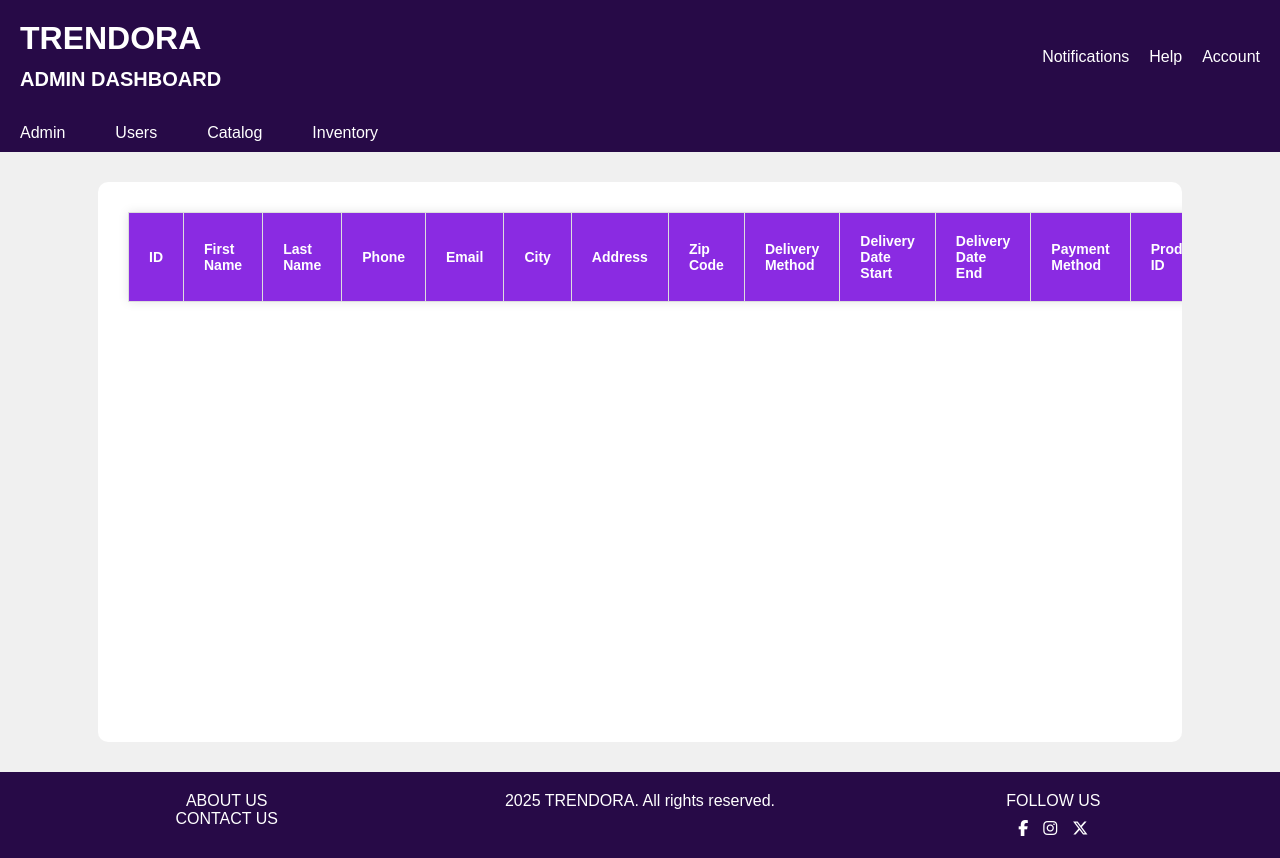
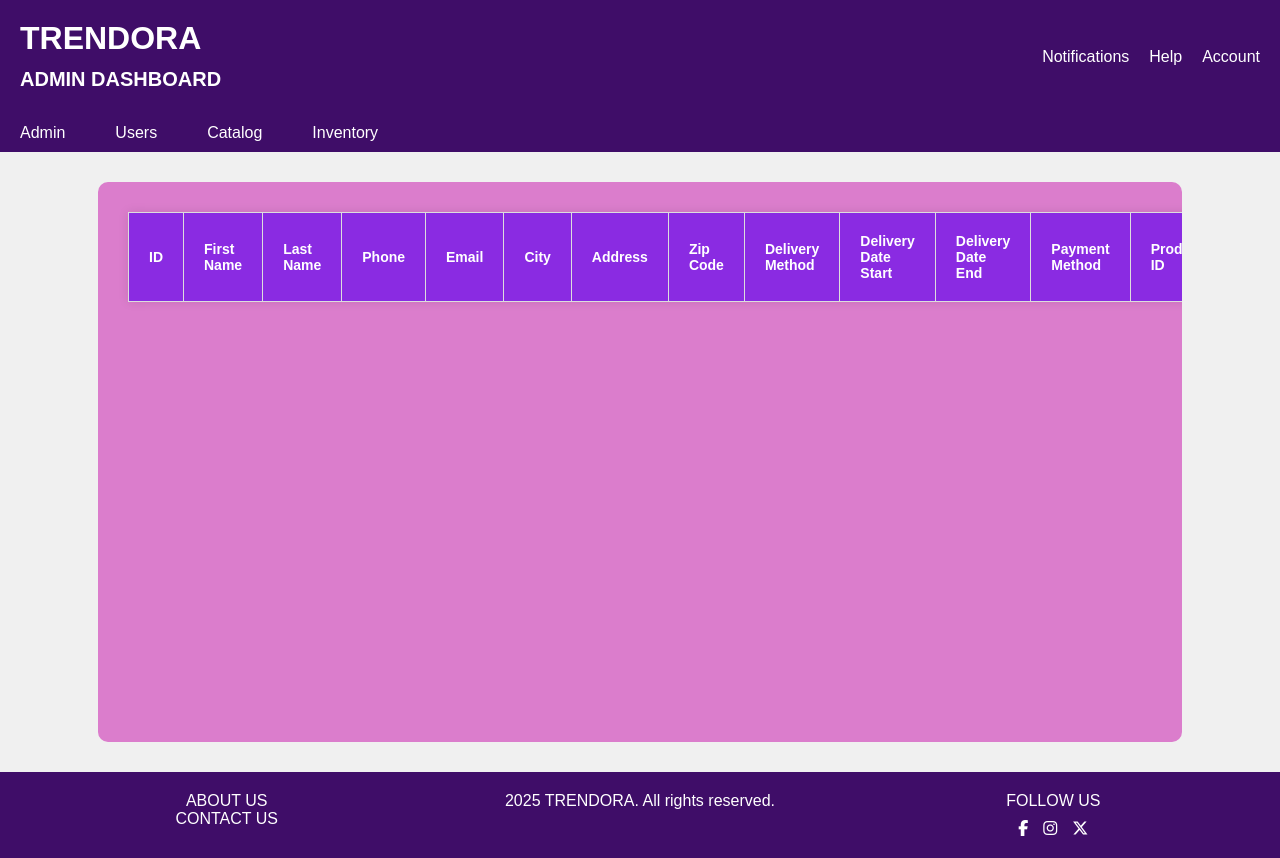
Before and after one commit to llonne-dellosa25/Trendora, a PHP site: page /dashboard.html in a window 1280 px wide. Run offline with PHP 8.4, Linux system fonts and the light colour scheme; data that the repository does not hold is empty.

Commit message:
Update color scheme: change background colors for header, menu, and footer to #3f0d68 for consistency across styles

```diff
--- a/html/admin_catalog.html
+++ b/html/admin_catalog.html
@@ -18,7 +18,7 @@
   <!-- Header -->
   <div class="header">
     <div>
-      <h1>TRENDORA <br><span style="font-size:20px;">CENTER</span></h1>
+      <h1>TRENDORA <br><span >CENTER</span></h1>
     </div>
     <div class="top-nav">
       <input type="text" placeholder="Search inventory..." class="topbar-input" />
--- a/html/dashboard.css
+++ b/html/dashboard.css
@@ -13,7 +13,7 @@ html, body {
   }
 
   .header {
-    background-color: #270a47;
+    background-color: #3f0d68;
     color: white;
     padding: 20px;
     display: flex;
@@ -35,7 +35,7 @@ html, body {
   }
 
   .menu {
-    background-color: #270a47;
+    background-color: #3f0d68;
     color: white;
     display: flex;
     padding: 10px 20px;
@@ -50,7 +50,7 @@ html, body {
   .container {
     width: 80%;
     margin: 30px auto;
-    background: #fff;
+    background: #db7dcc;
     padding: 30px;
     border-radius: 10px;
     min-height: 500px;
@@ -119,7 +119,7 @@ html, body {
 
 
   .footer {
-    background-color: #270a47;
+    background-color:#3f0d68;
     color: white;
     display: flex;
     justify-content: space-between;
--- a/html/inventory.css
+++ b/html/inventory.css
@@ -13,7 +13,7 @@ body {
 }
 
 .header {
-  background-color: #270a47;
+  background-color: #3f0d68;
   color: white;
   padding: 20px;
   display: flex;
@@ -44,7 +44,7 @@ body {
 
 
 .menu {
-  background-color: #270a47;
+  background-color: #3f0d68;
   color: white;
   display: flex;
   padding: 10px 20px;
@@ -98,7 +98,7 @@ body {
 }
 
 .footer {
-  background-color: #270a47;
+  background-color: #3f0d68;
   color: white;
   display: flex;
   justify-content: space-between;
--- a/html/user_list.css
+++ b/html/user_list.css
@@ -13,7 +13,7 @@ body {
 }
 
 .header {
-  background-color: #270a47;
+  background-color: #3f0d68;
   color: white;
   padding: 20px;
   display: flex;
@@ -35,7 +35,7 @@ body {
 }
 
 .menu {
-  background-color: #270a47;
+  background-color: #3f0d68;
   color: white;
   display: flex;
   padding: 10px 20px;
@@ -85,7 +85,7 @@ body {
   }
 
   .footer {
-    background-color: #270a47;
+    background-color: #3f0d68;
     color: white;
     display: flex;
     justify-content: space-between;
```
Also changed, not shown: html/admin_catalog.css (+7 -5 lines).
